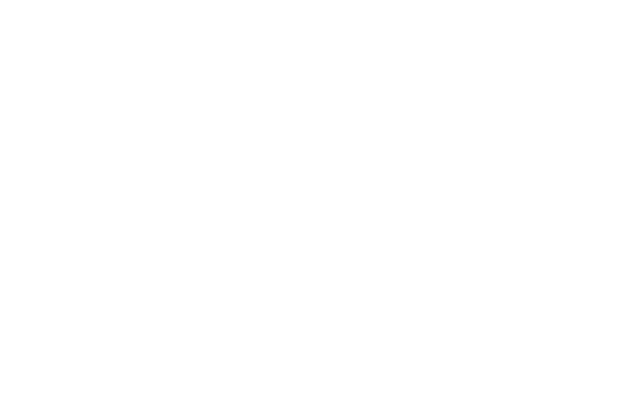
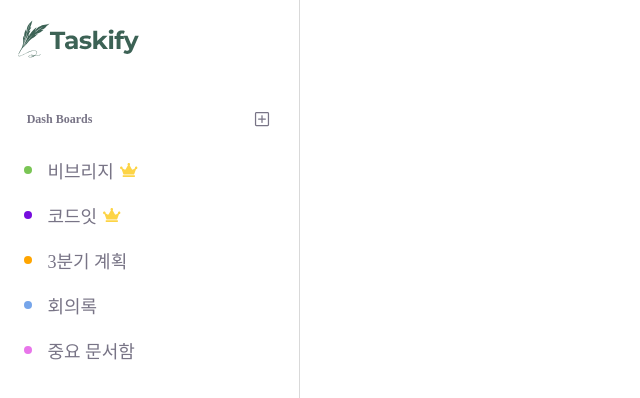
Before and after one commit to wise-Ag/taskify, a Next.js app: page / in a window 1280 px wide. Shown: the top 398 px of the page, without its empty margins (0-640 px from the left). Built offline with nearby package versions, Linux system fonts and the light colour scheme.

Commit message:
🍀 refactor: 기존 side menu 수정사항 반영

```diff
--- a/components/SideMenu/SideMenu.tsx
+++ b/components/SideMenu/SideMenu.tsx
@@ -4,16 +4,21 @@ import LogoButton from "@/components/common/LogoButton";
 import { DeviceSize } from "@/styles/DeviceSize";
 import styled from "styled-components";
 import dashboardData from "./mockData";
+import ArrowButton from "@/assets/icons/arrow-forward.svg";
+import { useState } from "react";
+import Link from "next/link";
 
 interface DashboardProps {
   color: string;
   title: string;
   createdByMe?: boolean;
+  closePopup?: () => void;
 }
 
-const Dashboard = ({ color, title, createdByMe }: DashboardProps) => {
+const Dashboard = ({ color, title, createdByMe, closePopup }: DashboardProps) => {
   return (
-    <Container>
+    // 질 동작하는지 확인하기 위해 임의로 설정한 경로
+    <Container href={"/dashboard"}>
       <Color color={color} />
       <DashboardTitle>{title}</DashboardTitle>
       {createdByMe && <StyledCrown alt="왕관" />}
@@ -23,13 +28,32 @@ const Dashboard = ({ color, title, createdByMe }: DashboardProps) => {
 
 const SideMenu = () => {
   const data = dashboardData.dashboards;
+  const [isPopupVisible, setIsPopupVisible] = useState(false);
+
+  const togglePopup = () => {
+    setIsPopupVisible((prev) => !prev);
+  };
+
+  const closePopup = () => {
+    setIsPopupVisible(false);
+  };
 
   return (
     <Wrapper>
       <LogoButton />
+      <StyledArrowButton onClick={togglePopup} $isPopupVisible={isPopupVisible} />
+      {isPopupVisible && (
+        <Popup>
+          <DashboardList>
+            {data.map((dashboard, key) => {
+              return <Dashboard key={key} color={dashboard.color} title={dashboard.title} createdByMe={dashboard.createdByMe} closePopup={closePopup} />;
+            })}
+          </DashboardList>
+        </Popup>
+      )}
       <HeaderWrapper>
         <Title>Dash Boards</Title>
-        <AddButton alt="추가 버튼" width={20} height={20} />
+        <StyledAddButton alt="추가 버튼" width={20} height={20} />
       </HeaderWrapper>
       <DashboardList>
         {data.map((dashboard, key) => {
@@ -46,10 +70,11 @@ const Wrapper = styled.div`
   width: 30rem;
   height: 155rem;
 
-  padding: 2rem 2.4rem;
+  padding: 2rem 1.2rem;
 
   display: flex;
   flex-direction: column;
+  align-items: center;
   flex-shrink: 0;
 
   border-right: 1px solid var(--Grayd9);
@@ -66,14 +91,19 @@ const Wrapper = styled.div`
 `;
 
 const HeaderWrapper = styled.div`
-  margin-top: 6rem;
+  margin: 5rem 1.2rem 0;
 
   display: flex;
   align-items: center;
-  justify-content: space-between;
+  gap: 16rem;
+
+  @media (max-width: ${DeviceSize.tablet}) {
+    justify-content: center;
+    gap: 2.4rem;
+  }
 
   @media (max-width: ${DeviceSize.mobile}) {
-    margin-top: 3.9rem;
+    margin-top: 2.5rem;
   }
 `;
 
@@ -87,38 +117,55 @@ const Title = styled.div`
   }
 `;
 
+const StyledAddButton = styled(AddButton)`
+  cursor: pointer;
+`;
+
 const DashboardList = styled.div`
-  margin-top: 3rem;
+  width: 27.6rem;
+
+  margin-top: 1.8rem;
 
   display: flex;
   flex-direction: column;
 
   @media (max-width: ${DeviceSize.tablet}) {
-    margin-top: 1.8rem;
+    width: 13.4rem;
   }
 
-  @media (max-width: ${DeviceSize.tablet}) {
-    margin-top: 2.2rem;
+  @media (max-width: ${DeviceSize.mobile}) {
+    width: 4rem;
+
+    margin-top: 1.6rem;
   }
 `;
 
-const Container = styled.div`
-  width: 27.6rem;
+const Container = styled(Link)`
   height: 4.5rem;
+
+  padding-left: 1.2rem;
 
   display: flex;
   flex-direction: row;
   align-items: center;
   flex-shrink: 0;
 
+  border-radius: 0.4rem;
+
+  &:hover {
+    background-color: var(--MainBG);
+  }
+
   @media (max-width: ${DeviceSize.tablet}) {
-    width: 13.4rem;
     height: 4.3rem;
+
+    padding-left: 1rem;
   }
 
   @media (max-width: ${DeviceSize.mobile}) {
-    width: 4rem;
     height: 4rem;
+
+    padding-left: 0;
 
     justify-content: center;
   }
@@ -133,6 +180,10 @@ const Color = styled.div<{ color: string }>`
   background-color: ${(props) => props.color};
 
   border-radius: 100%;
+
+  @media (max-width: ${DeviceSize.mobile}) {
+    margin-right: 0;
+  }
 `;
 
 const DashboardTitle = styled.div`
@@ -143,8 +194,6 @@ const DashboardTitle = styled.div`
   font-weight: 500;
 
   @media (max-width: ${DeviceSize.tablet}) {
-    margin-right: 0.4rem;
-
     font-size: 1.6rem;
   }
 
@@ -154,15 +203,69 @@ const DashboardTitle = styled.div`
 `;
 
 const StyledCrown = styled(Crown)`
-  width: 1.8rem;
-  height: 1.4rem;
-
-  @media (max-width: ${DeviceSize.tablet}) {
-    width: 1.5rem;
-    height: 1.2rem;
-  }
-
   @media (max-width: ${DeviceSize.mobile}) {
     display: none;
   }
 `;
+
+const StyledArrowButton = styled(ArrowButton)<{ $isPopupVisible: boolean }>`
+  display: none;
+
+  ${(props) => props.$isPopupVisible && " transform: scaleX(-1)"};
+
+  @media (max-width: ${DeviceSize.mobile}) {
+    width: 2rem;
+    height: 2rem;
+
+    display: block;
+
+    margin-top: 3.9rem;
+
+    cursor: pointer;
+  }
+`;
+
+const Popup = styled.div`
+  display: none;
+
+  position: absolute;
+  top: 15.7rem;
+  left: 8rem;
+
+  border: 1px solid var(--Grayd9);
+  border-radius: 4px;
+
+  background-color: white;
+  box-shadow: 0 2px 4px rgba(0, 0, 0, 0.1);
+
+  z-index: 999;
+
+  @media (max-width: ${DeviceSize.mobile}) {
+    display: block;
+
+    ${DashboardList} {
+      width: 13.4rem;
+
+      margin: 0.8rem 0;
+    }
+
+    ${Container} {
+      justify-content: flex-start;
+    }
+
+    ${Color} {
+      margin-left: 1rem;
+      margin-right: 1.6rem;
+    }
+
+    ${DashboardTitle} {
+      display: block;
+
+      margin-right: 0.6rem;
+    }
+
+    ${StyledCrown} {
+      display: block;
+    }
+  }
+`;
--- a/components/common/LogoButton.tsx
+++ b/components/common/LogoButton.tsx
@@ -6,14 +6,27 @@ import styled from "styled-components";
 
 const LogoButton = () => {
   return (
-    <Link href="/">
+    <StyledLink href="/">
       <StyledLargeLogo alt="로고 이미지" />
       <StyledSmallLogo alt="로고 이미지" />
-    </Link>
+    </StyledLink>
   );
 };
 
 export default LogoButton;
+
+const StyledLink = styled(Link)`
+  width: 100%;
+  margin-left: 1.2rem;
+
+  display: flex;
+
+  @media (max-width: ${DeviceSize.tablet}) {
+    margin-left: 0;
+
+    justify-content: center;
+  }
+`;
 
 const StyledLargeLogo = styled(LargeLogo)`
   width: 12.1rem;
--- a/pages/index.tsx
+++ b/pages/index.tsx
@@ -1,3 +1,4 @@
+import SideMenu from "@/components/SideMenu/SideMenu";
 import { Inter } from "next/font/google";
 import Head from "next/head";
 
@@ -12,6 +13,7 @@ export default function Home() {
         <meta name="viewport" content="width=device-width, initial-scale=1" />
         <link rel="icon" href="/favicon.ico" />
       </Head>
+      <SideMenu />
     </>
   );
 }
```
